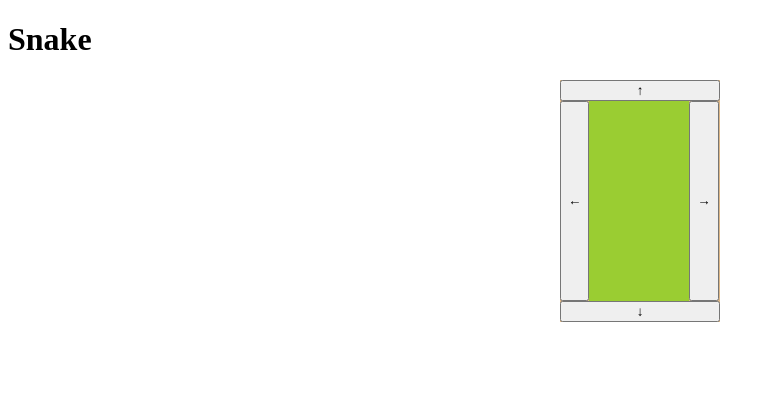
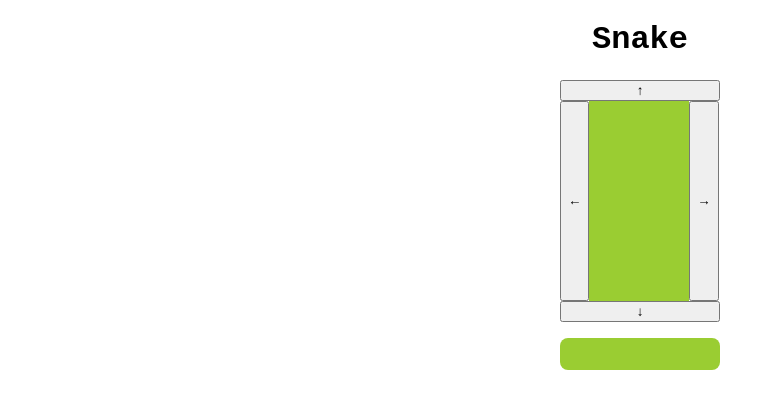
Before and after one commit to meisterk/snake, a plain HTML site: page index.html in a window 1280 px wide. Shown: the whole page, without its empty margins (0-774 px from the left). Drawn offline with Linux system fonts and the light colour scheme.

Commit message:
Change style

```diff
--- a/style.css
+++ b/style.css
@@ -1,5 +1,20 @@
+body {
+    font-family: 'Courier New', Courier, monospace;
+}
+
+h1{
+    text-align: center;
+}
+
+#ausgabe{
+    text-align: center;
+    background-color: yellowgreen;
+    padding: 1em;
+    border-radius: 0.5em;
+    font-weight: bold;
+}
+
 main {
-    background-color: burlywood;
     width: 10em;
     margin: 0 auto;
     padding: 0;
```
